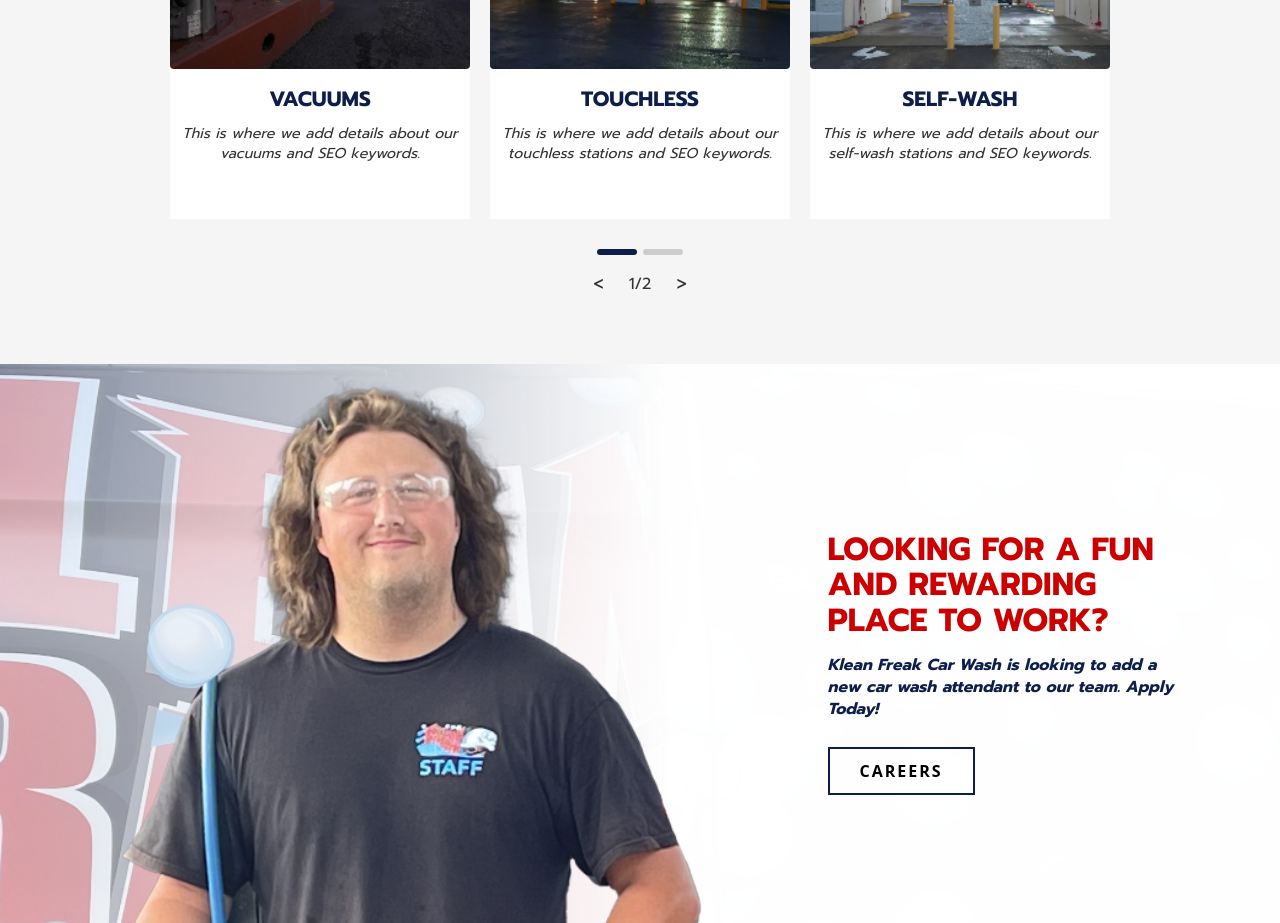
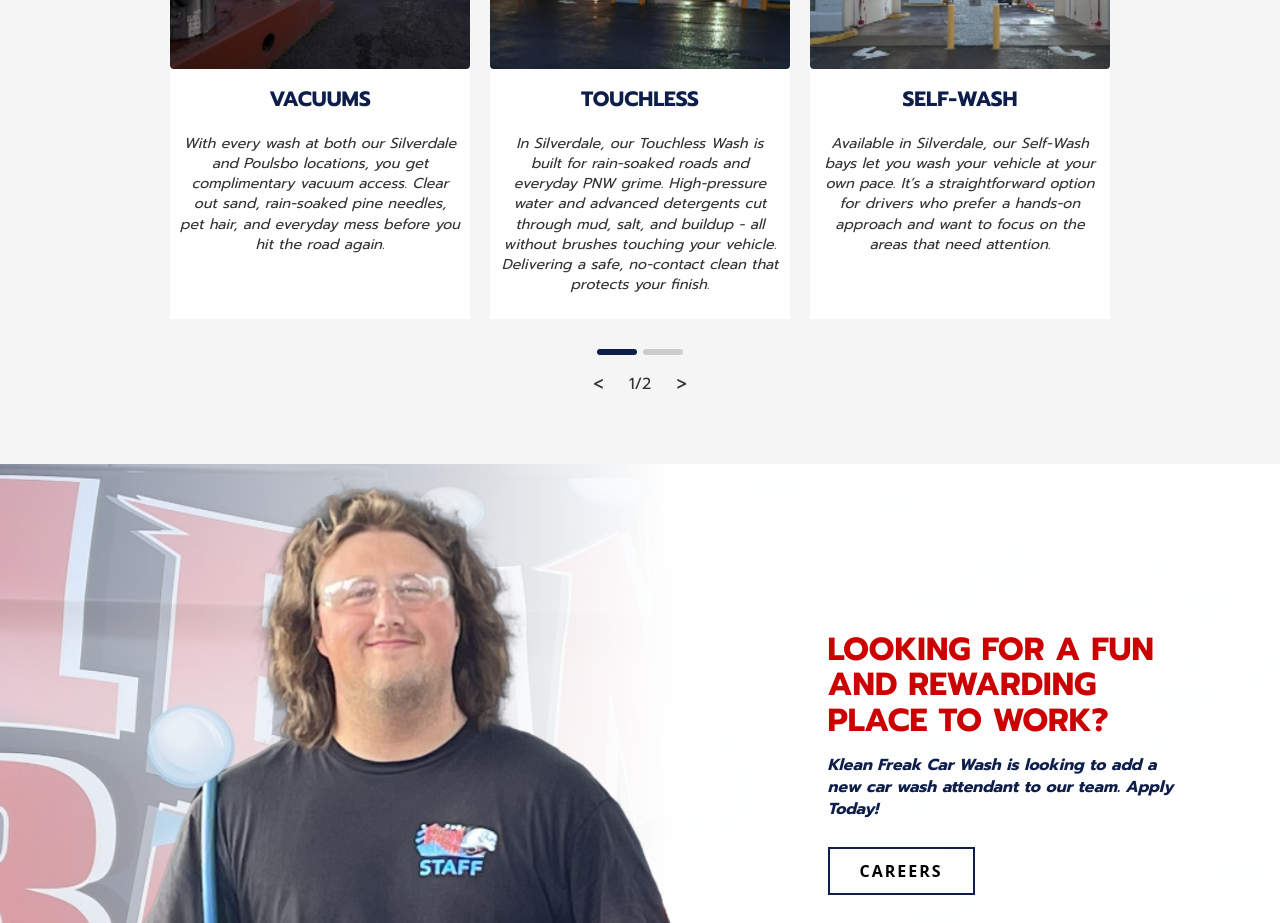
Before and after one commit to Jmorrissette1/klean-freak, a Next.js app: page / in a window 1280 px wide. Shown: the part 1740-2663 px from the top of the page. Built offline with nearby package versions, Linux system fonts and the light colour scheme.

Commit message:
added seo rich content

```diff
--- a/src/app/components/AboutUs.tsx
+++ b/src/app/components/AboutUs.tsx
@@ -3,9 +3,9 @@ import { useState, useEffect } from "react";
 import Image from "next/image";
 
 const services = [
-  { img: "/Vacuums.png", title: "VACUUMS", desc: "This is where we add details about our vacuums and SEO keywords." },
-  { img: "/Touchless.png", title: "TOUCHLESS", desc: "This is where we add details about our touchless stations and SEO keywords." },
-  { img: "/SelfWash.png", title: "SELF-WASH", desc: "This is where we add details about our self-wash stations and SEO keywords." },
+  { img: "/Vacuums.png", title: "VACUUMS", desc: "With every wash at both our Silverdale and Poulsbo locations, you get complimentary vacuum access. Clear out sand, rain-soaked pine needles, pet hair, and everyday mess before you hit the road again." },
+  { img: "/Touchless.png", title: "TOUCHLESS", desc: "In Silverdale, our Touchless Wash is built for rain-soaked roads and everyday PNW grime. High-pressure water and advanced detergents cut through mud, salt, and buildup - all without brushes touching your vehicle. Delivering a safe, no-contact clean that protects your finish." },
+  { img: "/SelfWash.png", title: "SELF-WASH", desc: "Available in Silverdale, our Self-Wash bays let you wash your vehicle at your own pace. It’s a straightforward option for drivers who prefer a hands-on approach and want to focus on the areas that need attention." },
   { img: "/Tunnel.png", title: "TUNNEL", desc: "This is where we add details about our tunnel wash and SEO keywords." },
   { img: "/DetailBay.png", title: "DETAIL BAY", desc: "This is where we add details about our detail bay and SEO keywords." },
   { img: "/AirDry.png", title: "AIR DRY", desc: "This is where we add details about our air dry stations and SEO keywords." },
--- a/src/app/globals.css
+++ b/src/app/globals.css
@@ -560,7 +560,7 @@
   flex-direction: column;
   align-items: center;
   width: 300px;
-  height: 350px;
+  height: 450px;
 }
 
 .serviceImg {
@@ -586,6 +586,7 @@
   color: #333;
   line-height: 1.4;
   margin-top: 8px;
+  padding: 10px;
 }
 
 .carouselControls {
```
